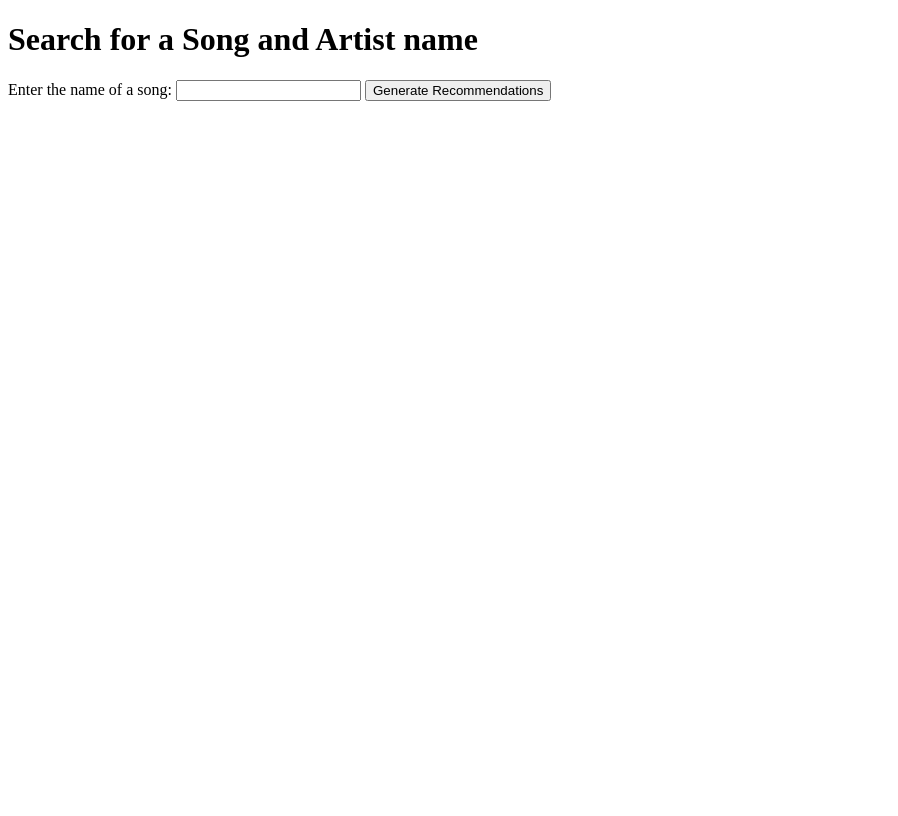
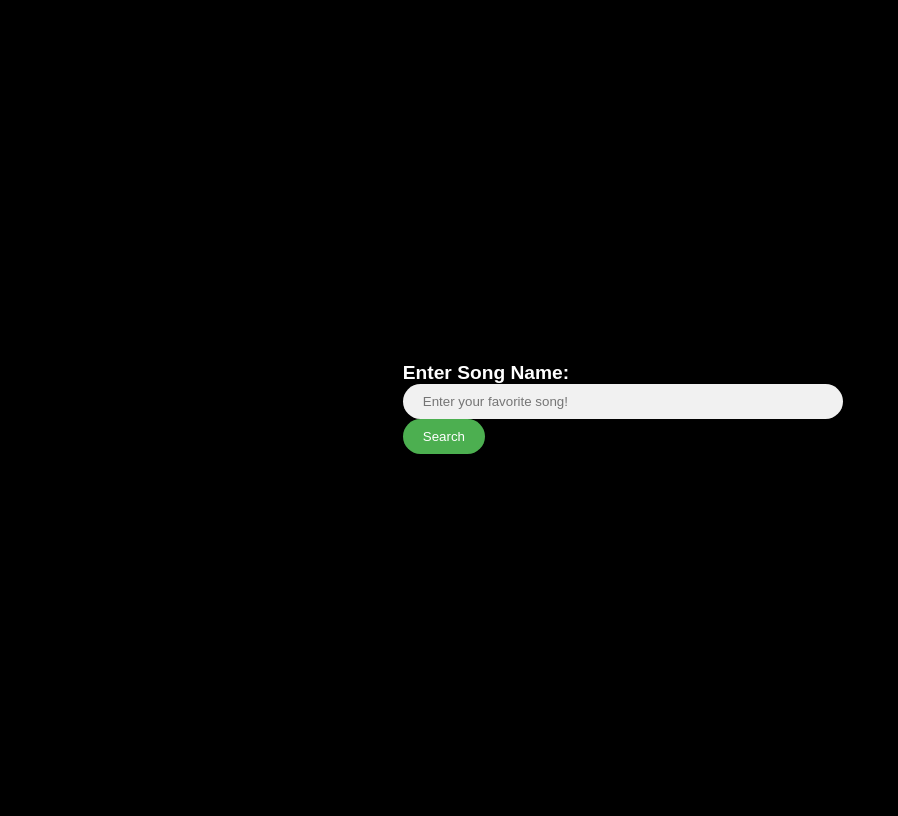
Before and after one commit to gmendzy/spotify-project, a Flask app: page / in a window 1280 px wide. Shown: the whole page, without its empty margins (0-898 px from the left). Before the commit the page ends 101 px from the top, so only its background shows below. Run offline with Flask 3, Linux system fonts and the light colour scheme.

Commit message:
added css and html files, organized flask code

```diff
--- a/app.py
+++ b/app.py
@@ -1,6 +1,6 @@
-from flask import Flask, render_template, request
+from flask import Flask, render_template, request, redirect, session
 from spotipy import Spotify
-from spotipy.oauth2 import SpotifyClientCredentials
+from spotipy.oauth2 import SpotifyClientCredentials, SpotifyOAuth
 from dotenv import load_dotenv
 import os
 
@@ -15,29 +15,57 @@ sp = Spotify(client_credentials_manager=client_credentials_manager)
 
 app = Flask(__name__)
 
+saved_song = {}
+
+
+
 @app.route('/')
 def index():
-    return render_template('search.html')
+    return render_template('index.html')
 
-@app.route('/generate_playlist', methods=['POST'])
+
+@app.route('/search', methods=['POST'])
+def search():
+    song_name = request.form.get('song_name')
+    results = sp.search(q=song_name, limit=5)
+    return render_template('search_results.html', results=results['tracks']['items'])
+
+
+
+@app.route('/choose_song', methods=['POST', 'GET'])
+def choose_song():
+    global saved_song
+    song_id = request.form.get('song_id')
+    saved_song = sp.track(song_id)
+    return redirect('/questionnaire')
+
+
+
+@app.route('/questionnaire')
+def questionnaire():
+    return render_template('questionnaire.html')
+
+
+@app.route('/generate_playlist_from_questionnaire', methods=['POST'])
 def generate_recommendations():
 
-    song_name = request.form.get('song_name')
+    if 'saved_song' not in globals():
+        return "No song selected. Please go back and select a song."
 
-    try:
+    mood = request.form.get('mood')
+    location = request.form.get('location')
 
-        search_results = sp.search(q=song_name, type='track', limit=1)
-        track_id = search_results['tracks']['items'][0]['id']
+    if mood == 'happy':
+        recommendations = sp.recommendations(seed_tracks=[saved_song['id']], target_energy=0.8, limit=5)
+    elif mood == 'sad':
+        recommendations = sp.recommendations(seed_tracks=[saved_song['id']], seed_genres=['sad'], target_energy=0.1, limit=5)
 
-        recommendations = sp.recommendations(seed_tracks=[track_id], limit=5)
+    if location == 'home':
+        recommendations = sp.recommendatins(seed_tracks=[saved_song['id']], seed_genres=['chill', 'jazz'], target_energy=0.4, limit=5)
 
-        if 'tracks' in recommendations:
-            playlist_data = recommendations['tracks']
-            return render_template('results.html', playlist_data=playlist_data)
-        else:
-            return render_template('error.html', error_message ='No recommendations found.')
-    except Exception as e:
-        return render_template('error.html', error_message=str(e))
+    if 'tracks' in recommendations:
+        playlist_data = recommendations['tracks']
+        return render_template('results.html', playlist_data=playlist_data)
 
 if __name__ == '__main__':
     app.run(debug=True)
--- /dev/null
+++ b/static/style.css
@@ -0,0 +1,85 @@
+
+    .search-bar {
+        width: 100%;
+        max-width: 400px;
+        height: 35px;
+        background-color: #f1f1f1;
+        border: none;
+        padding: 0 20px;
+        border-radius: 50px;
+        outline: none;
+        transition: all 0.3s ease;
+    }
+
+    .search-bar:focus {
+        box-shadow: 0 0 10px rgba(0,0,0,0.1);
+    }
+
+    .search-button {
+        height: 35px;
+        background-color: #4CAF50;
+        color: white;
+        border: none;
+        padding: 0 20px;
+        cursor: pointer;
+        border-radius: 50px;
+        outline: none;
+        transition: all 0.3s ease;
+    }
+
+    .search-button:hover {
+        background-color: #45a049;
+    }
+
+    .form-container {
+        display: flex;
+        flex-direction: column;
+        align-items: center;
+        justify-content: center;
+        height: 100vh;
+    }
+
+    label {
+        font-weight: bold;
+        font-size: 1.2em;
+        margin-bottom: 10px;
+    }
+
+    body {
+        background-color: #000;
+        color: #fff;
+        font-family: Arial, sans-serif;
+    }
+
+    .result {
+        display: flex;
+        align-items:center;
+        margin-bottom: 20px;
+    }
+
+    .result img {
+        width:100px;
+        height: 100px;
+        margin-right: 20px;
+    }
+
+    .result label {
+        font-size: 1.2em;
+    }
+
+    body {
+        font-family: Arial, sans-serif;
+    }
+
+    .result {
+        padding: 10px;
+        cursor: pointer;
+    }
+
+    .result:hover {
+        background-color: #f0f0f0
+    }
+
+    .result.selected {
+        background-color: #11de36;;
+    }
--- /dev/null
+++ b/templates/index.html
@@ -0,0 +1,18 @@
+<!DOCTYPE html>
+<html lang="en">
+<head>
+    <meta charset="UTF-8">
+    <meta name="viewport" content="width=device-width, initial-scale=1.0">
+    <link rel="stylesheet" type="text/css" href="{{ url_for('static', filename='style.css') }}">
+    <title>Document</title>
+</head>
+<body>
+    <div class ="form-container">
+        <form action="/search" method="POST">
+            <label for="song_name">Enter Song Name:</label>
+            <input type="text" class="search-bar" id="song_name" name="song_name" placeholder="Enter your favorite song!">
+            <button type="submit" class = "search-button">Search</button>
+        </form>
+    </div>
+</body>
+</html>
--- a/templates/results.html
+++ b/templates/results.html
@@ -9,7 +9,7 @@
     <h1>Your Recommended Playlist</h1>
     <ul>
         {% for track in playlist_data %}
-            <li>{{ track['name'] }} - {{ track['artists'][0]['name'] }}</li>
+            <p>{{ track['name'] }} by {{ track['artists'][0]['name'] }}</p>
         {% endfor %}
     </ul>
 </body>
--- a/templates/search.html
+++ /dev/null
@@ -1,16 +0,0 @@
-<!DOCTYPE html>
-<html lang="en">
-<head>
-    <meta charset="UTF-8">
-    <meta name="viewport" content="width=device-width, initial-scale=1.0">
-    <title>Search for a Song</title>
-</head>
-<body>
-    <h1>Search for a Song and Artist name</h1>
-    <form action="{{ url_for('generate_recommendations') }}" method="post">
-        <label for="song_name">Enter the name of a song:</label>
-        <input type="text" id="song_name" name="song_name" required>
-        <button type="submit">Generate Recommendations</button>
-    </form>
-</body>
-</html>
```
Also changed, not shown: templates/error.html (deleted, +0 -12 lines), templates/questionnaire.html (added, +27 -0 lines), templates/search_results.html (added, +33 -0 lines), 2 other files.
